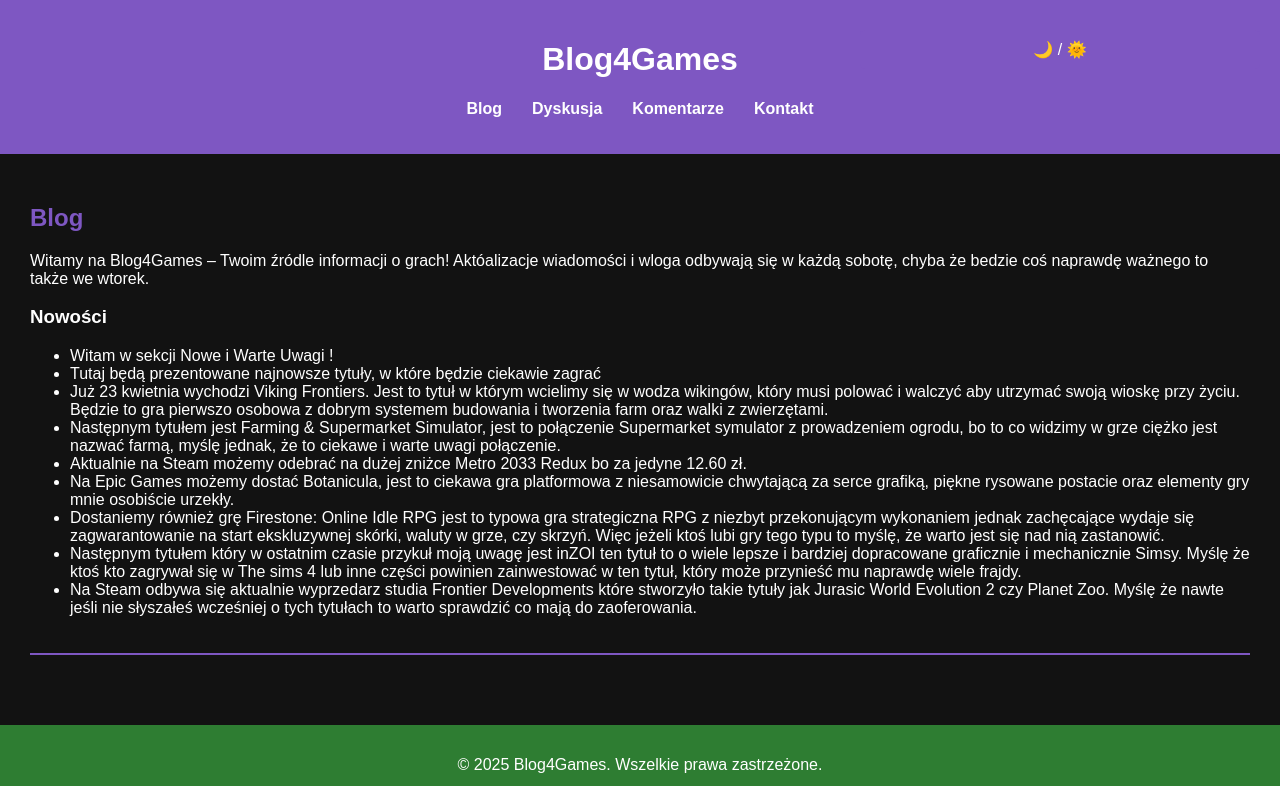
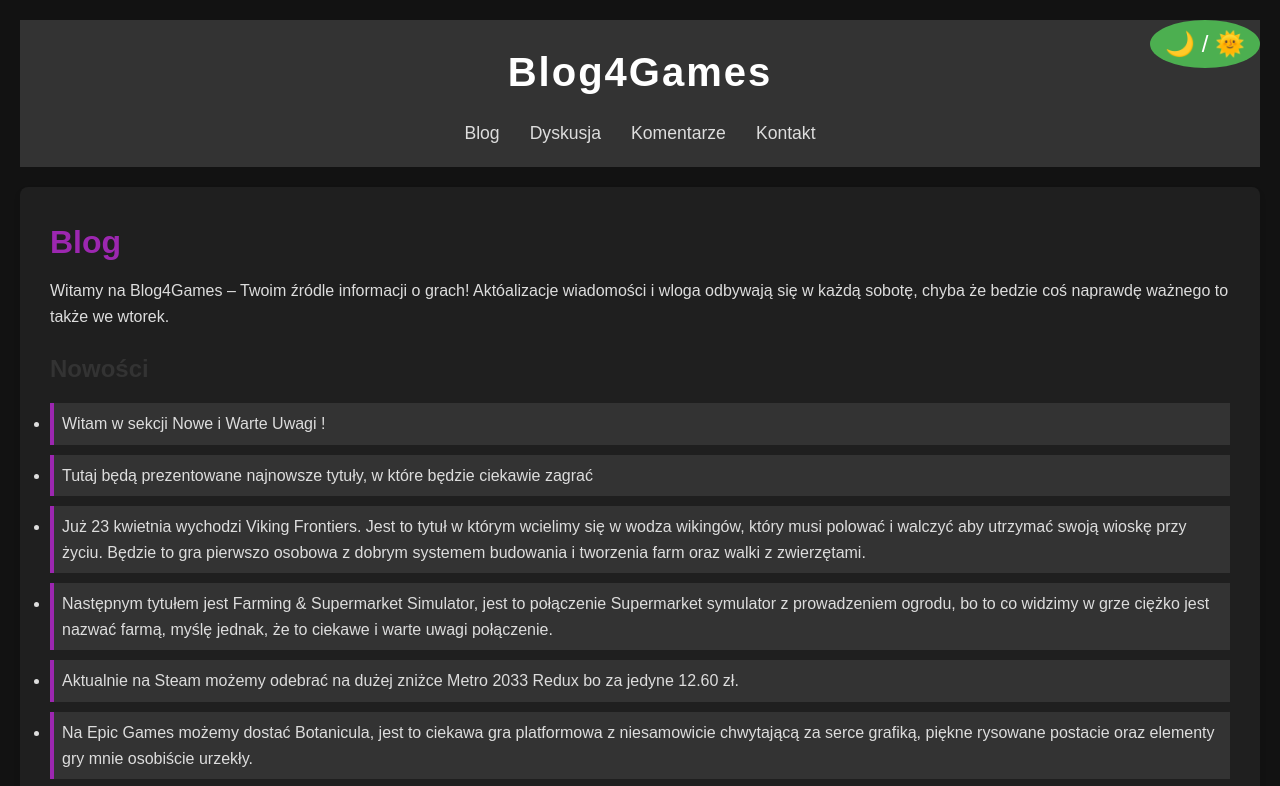
Before and after one commit to Blog4Games/blog4game, a plain HTML site: page index.html in a window 1280 px wide. Both pictures are taken after a click on the button "🌙 / 🌞". Shown: the top 786 px of the page. Drawn offline with Linux system fonts and the light colour scheme.

Commit message:
Update style.css

```diff
--- a/style.css
+++ b/style.css
@@ -1,25 +1,35 @@
-/* Styl domyślny (jasny) */
-body {
-    font-family: Arial, sans-serif;
-    background-color: #ffffff;
-    color: #222;
+/* Podstawowe stylowanie */
+* {
     margin: 0;
     padding: 0;
+    box-sizing: border-box;
+}
+
+body {
+    font-family: 'Arial', sans-serif;
+    line-height: 1.6;
+    background-color: #ffffff;
+    color: #333333;
+    padding: 20px;
 }
 
 header {
-    background-color: #2e7d32;
+    background-color: #4CAF50;
     color: white;
-    padding: 20px;
+    padding: 20px 0;
     text-align: center;
 }
 
+h1 {
+    font-size: 2.5rem;
+    letter-spacing: 2px;
+}
+
 nav ul {
+    list-style-type: none;
     display: flex;
     justify-content: center;
-    list-style-type: none;
-    padding: 0;
-    margin-top: 10px;
+    margin-top: 15px;
 }
 
 nav ul li {
@@ -27,124 +37,138 @@
 }
 
 nav ul li a {
+    text-decoration: none;
     color: white;
-    text-decoration: none;
-    font-weight: bold;
+    font-size: 1.1rem;
+    transition: color 0.3s ease;
 }
 
 nav ul li a:hover {
-    text-decoration: underline;
+    color: #f4f4f4;
 }
 
-main {
+/* Sekcja bloga */
+#blog {
+    background-color: #f9f9f9;
     padding: 30px;
+    border-radius: 8px;
+    box-shadow: 0 4px 6px rgba(0, 0, 0, 0.1);
+    margin-top: 20px;
 }
 
-section {
-    margin-bottom: 40px;
-    border-bottom: 2px solid #2e7d32;
-    padding-bottom: 20px;
+#blog h2 {
+    font-size: 2rem;
+    color: #4CAF50;
+    margin-bottom: 10px;
 }
 
-h2 {
-    color: #2e7d32;
+#blog h3 {
+    font-size: 1.5rem;
+    color: #333;
+    margin-top: 20px;
 }
 
-input, textarea, button {
-    display: block;
-    margin: 10px 0;
-    padding: 8px;
-    width: 100%;
-    max-width: 400px;
-    font-size: 1em;
+#blog ul {
+    margin-top: 15px;
 }
 
+#blog ul li {
+    margin-bottom: 10px;
+    padding: 8px;
+    border-left: 4px solid #4CAF50;
+    background-color: #e9f7e5;
+    transition: background-color 0.3s ease;
+}
+
+#blog ul li:hover {
+    background-color: #d1f0d1;
+}
+
+/* Stylowanie formularzy w komentarzach i dyskusji */
+textarea, input[type="text"] {
+    width: 100%;
+    padding: 12px;
+    margin: 10px 0;
+    border: 1px solid #ddd;
+    border-radius: 4px;
+    font-size: 1rem;
+}
+
+textarea:focus, input[type="text"]:focus {
+    border-color: #4CAF50;
+}
+
+/* Przycisk wysyłania */
 button {
-    background-color: #2e7d32;
+    background-color: #4CAF50;
     color: white;
+    padding: 10px 20px;
     border: none;
+    border-radius: 4px;
     cursor: pointer;
-    transition: background-color 0.3s;
+    font-size: 1.2rem;
+    transition: background-color 0.3s ease;
 }
 
 button:hover {
-    background-color: #1b5e20;
+    background-color: #45a049;
 }
 
-#chat-box, #comments-box {
-    margin-bottom: 20px;
-    padding: 10px;
-    border: 1px solid #ccc;
-    max-width: 600px;
-    background-color: #f9f9f9;
-}
-
-footer {
-    background-color: #2e7d32;
-    color: white;
-    text-align: center;
-    padding: 15px;
-}
-
-/* Styl dla trybu ciemnego */
+/* Tło dla trybu ciemnego */
 body.dark-mode {
     background-color: #121212;
-    color: #ffffff;
+    color: #f1f1f1;
 }
 
 body.dark-mode header {
-    background-color: #7e57c2;
+    background-color: #333;
 }
 
 body.dark-mode nav ul li a {
-    color: #ffffff;
+    color: #ddd;
 }
 
-body.dark-mode nav ul li a:hover {
-    color: #e0e0e0;
+body.dark-mode #blog {
+    background-color: #1f1f1f;
+    color: #ddd;
 }
 
-body.dark-mode section {
-    border-bottom: 2px solid #7e57c2;
+body.dark-mode #blog h2 {
+    color: #9c27b0;
 }
 
-body.dark-mode h2 {
-    color: #7e57c2;
+body.dark-mode #blog ul li {
+    background-color: #333;
+    border-left: 4px solid #9c27b0;
 }
 
-body.dark-mode input, body.dark-mode textarea, body.dark-mode button {
-    background-color: #333;
-    color: white;
-    border: 1px solid #7e57c2;
+body.dark-mode #blog ul li:hover {
+    background-color: #444;
 }
 
 body.dark-mode button {
-    background-color: #7e57c2;
+    background-color: #9c27b0;
 }
 
 body.dark-mode button:hover {
-    background-color: #5e35b1;
+    background-color: #8e24aa;
 }
 
-body.dark-mode #chat-box, body.dark-mode #comments-box {
-    background-color: #2c2c2c;
-    border: 1px solid #444;
-}
-
-/* Suwak w prawym górnym rogu */
+/* Stylowanie przycisku zmiany trybu */
 #theme-switcher {
     position: fixed;
     top: 20px;
     right: 20px;
-    background-color: #7e57c2;
+    background-color: #4CAF50;
     color: white;
+    padding: 10px 15px;
+    border-radius: 50%;
     border: none;
-    padding: 10px;
+    font-size: 1.5rem;
     cursor: pointer;
-    border-radius: 5px;
-    transition: background-color 0.3s;
+    transition: background-color 0.3s ease;
 }
 
 #theme-switcher:hover {
-    background-color: #5e35b1;
+    background-color: #45a049;
 }
```
